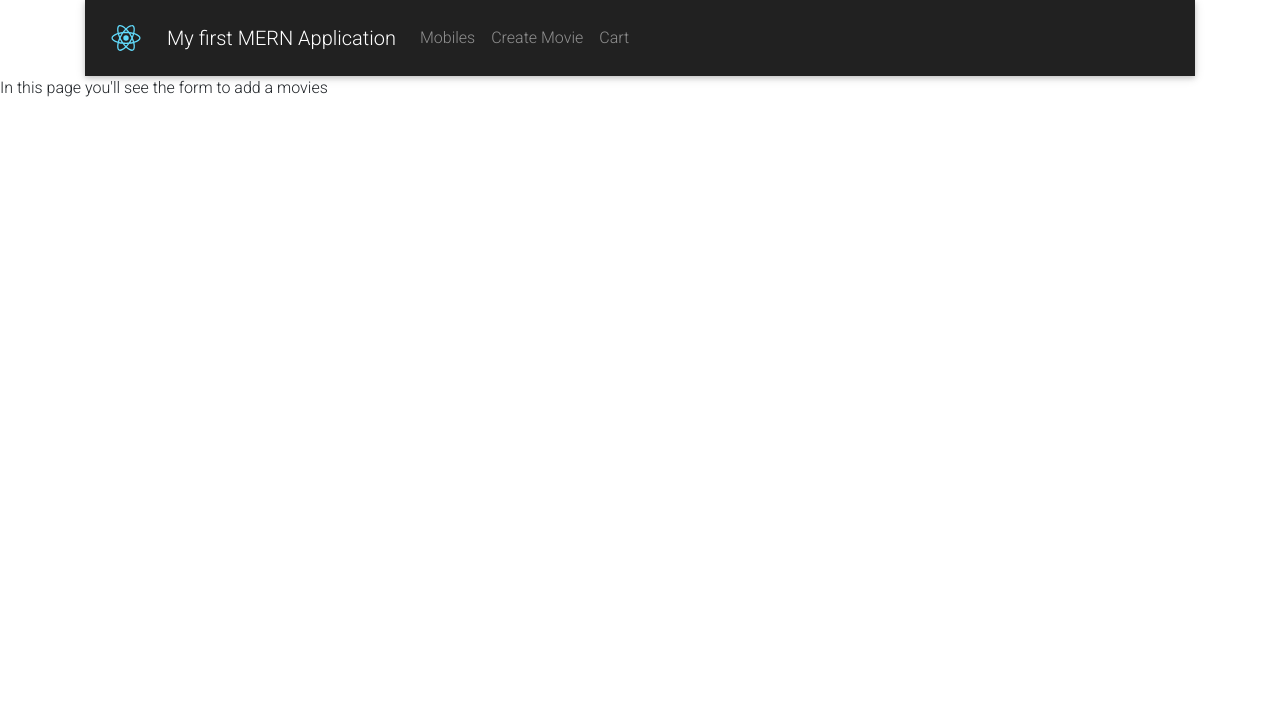
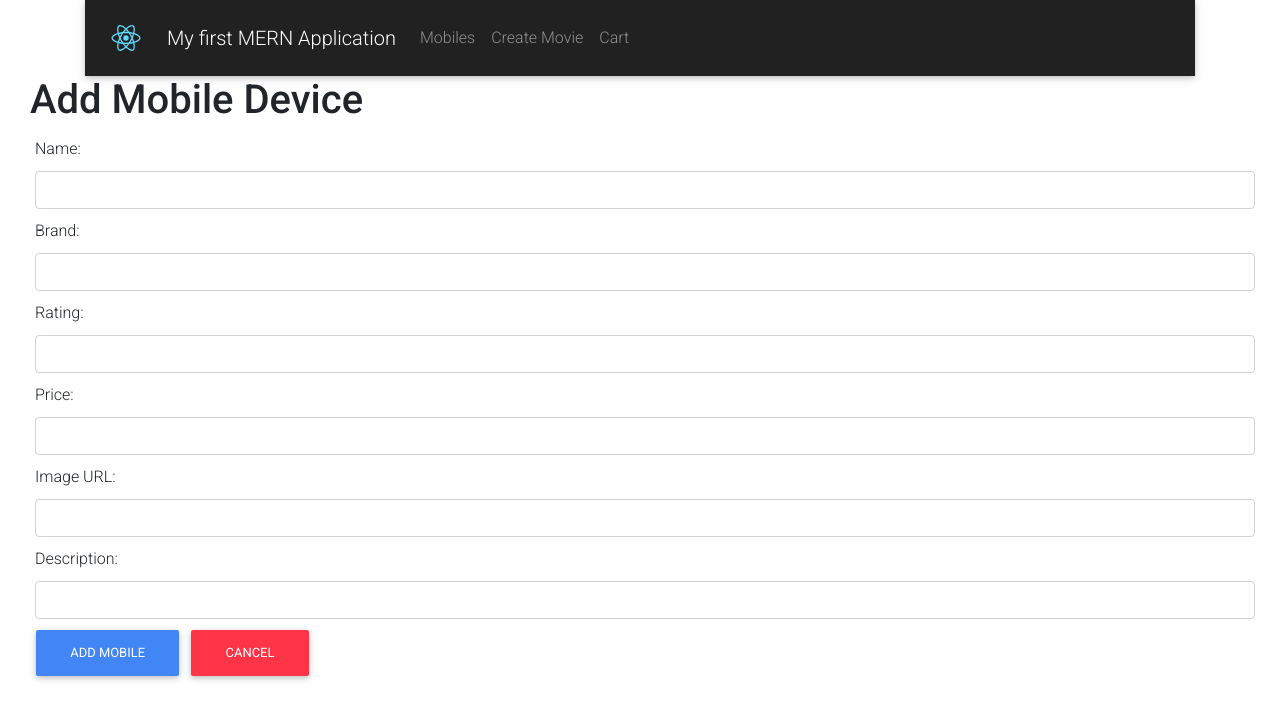
Before and after one commit to isuru19963/react_mobile_project, a React (Create React App) app in the folder client/: page /mobile/create in a window 1280 px wide. Shown: the top 720 px of the page. Built offline with nearby package versions, Linux system fonts and the light colour scheme.

Commit message:
Front View Function Done

```diff
--- a/client/src/components/Links.jsx
+++ b/client/src/components/Links.jsx
@@ -29,7 +29,7 @@ class Links extends Component {
                             </Link>
                         </Item>
                         <Item>
-                            <Link to="/create" className="nav-link">
+                            <Link to="/mobile/create" className="nav-link">
                                 Create Movie
                             </Link>
                         </Item>
--- a/client/src/pages/MobileInsert.jsx
+++ b/client/src/pages/MobileInsert.jsx
@@ -1,13 +1,164 @@
 import React, { Component } from 'react'
+import api from '../api'
 
-class MobileInsert extends Component {
+import styled from 'styled-components'
+
+const Title = styled.h1.attrs({
+    className: 'h1',
+})``
+
+const Wrapper = styled.div.attrs({
+    className: 'form-group',
+})`
+    margin: 0 30px;
+`
+
+const Label = styled.label`
+    margin: 5px;
+`
+
+const InputText = styled.input.attrs({
+    className: 'form-control',
+})`
+    margin: 5px;
+`
+
+const Button = styled.button.attrs({
+    className: `btn btn-primary`,
+})`
+    margin: 15px 15px 15px 5px;
+`
+
+const CancelButton = styled.a.attrs({
+    className: `btn btn-danger`,
+})`
+    margin: 15px 15px 15px 5px;
+`
+
+class MobilesInsert extends Component {
+    constructor(props) {
+        super(props)
+
+        this.state = {
+            name: '',
+            brand:'',
+            rating: '',
+            price:'',
+            description:'',
+            image_url: ''
+        }
+    }
+
+    handleChangeInputName = async event => {
+        const name = event.target.value
+        this.setState({ name })
+    }
+    handleChangeInputBrand = async event => {
+        const brand = event.target.value
+        this.setState({ brand })
+    }
+
+    handleChangeInputRating = async event => {
+        const rating = event.target.validity.valid
+            ? event.target.value
+            : this.state.rating
+
+        this.setState({ rating })
+    }
+    handleChangeInputPrice = async event => {
+        const price = event.target.validity.valid
+            ? event.target.value
+            : this.state.price
+
+        this.setState({ price })
+    }
+    handleChangeInputImage = async event => {
+        const image_url = event.target.value
+        this.setState({ image_url})
+    }
+    handleChangeInputDescription = async event => {
+        const description = event.target.value
+        this.setState({ description })
+    }
+
+
+
+
+    handleIncludeMobile = async () => {
+        const { name,brand, price,rating,description,image_url} = this.state
+
+        const payload = { name,brand,rating,price,description,image_url }
+
+        await api.insertMobile(payload).then(res => {
+            window.alert(`Mobile inserted successfully`)
+            this.setState({
+                name: '',
+                brand:'',
+                rating: '',
+                price:'',
+                description:'',
+                image_url: ''
+            })
+        })
+    }
+
     render() {
+        const { name,brand,rating,price,description,image_url} = this.state
         return (
-            <div>
-                <p>In this page you'll see the form to add a movies</p>
-            </div>
+            <Wrapper>
+                <Title>Add Mobile Device</Title>
+
+                <Label>Name: </Label>
+                <InputText
+                    type="text"
+                    value={name}
+                    onChange={this.handleChangeInputName}
+                />
+                <Label>Brand: </Label>
+                <InputText
+                    type="text"
+                    value={brand}
+                    onChange={this.handleChangeInputBrand}
+                />
+                <Label>Rating: </Label>
+                <InputText
+                    type="number"
+                    step="0.1"
+                    lang="en-US"
+                    min="0"
+                    max="10"
+                    pattern="[0-9]+([,\.][0-9]+)?"
+                    value={rating}
+                    onChange={this.handleChangeInputRating}
+                />
+                <Label>Price: </Label>
+                <InputText
+                    type="number"
+                    step="0.1"
+                    lang="en-US"
+                    pattern="[0-9]+([,\.][0-9]+)?"
+                    value={price}
+                    onChange={this.handleChangeInputPrice}
+                />
+                <Label>Image URL: </Label>
+                <InputText
+                    type="text"
+                    value={image_url}
+                    onChange={this.handleChangeInputImage}
+                />
+
+                <Label>Description: </Label>
+                <InputText
+                    type="text"
+                    value={description}
+                    onChange={this.handleChangeInputDescription}
+                />
+
+                <Button onClick={this.handleIncludeMobile}>Add Mobile</Button>
+                <CancelButton href={'/mobile/list'}>Cancel</CancelButton>
+            </Wrapper>
         )
     }
 }
 
-export default MobileInsert
+export default MobilesInsert
--- a/client/src/pages/MobileList.jsx
+++ b/client/src/pages/MobileList.jsx
@@ -36,6 +36,8 @@ componentDidMount = async () => {
     render() {
       const { mobiles, isLoading } = this.state
       console.log('TCL: MobileList -> render -> mobiles', mobiles)
+
+
 
 
 
@@ -96,25 +98,26 @@ componentDidMount = async () => {
     </MDBCarouselInner>
   </MDBCarousel>
   </MDBContainer>
+  <MDBContainer>
+      <h1 className="text-center">Mobile Phone List</h1>
+    </MDBContainer>
+  <MDBContainer>
+  <MDBRow>{this.state.mobiles.map((mobiles) => (
+  <MDBCol size="4">
 
-
-        <MDBContainer>
-         <MDBRow>
-            <MDBCol size="4" >
-            <MDBCard wide ecommerce>
-              <MDBCardImage cascade className="img-fluid" src="https://i.dailymail.co.uk/1s/2019/09/24/18/18881744-7499677-image-a-4_1569346801238.jpg"  top waves />
+      <MDBCard style={{ width: "22rem" }}>
+        <MDBCardImage className="img-fluid" src={mobiles.image_url} waves />
         <MDBCardBody>
-                <MDBCardTitle>ff</MDBCardTitle>
+          <MDBCardTitle>{mobiles.name}</MDBCardTitle>
           <MDBCardText>
-                  Some quick example text to build on the card title and make
-                  up the bulk of the card&apos;s content.
+          Rs:{mobiles.price}
           </MDBCardText>
-                <MDBBtn href="#">MDBBtn</MDBBtn>
+          <MDBBtn href="#">Add To Cart</MDBBtn>
         </MDBCardBody>
       </MDBCard>
-            </MDBCol>
+
+    </MDBCol> ))}
   </MDBRow>
-
   </MDBContainer>
 </Wrapper>
 
```
Lines whose indentation alone changed are shown as unchanged.
